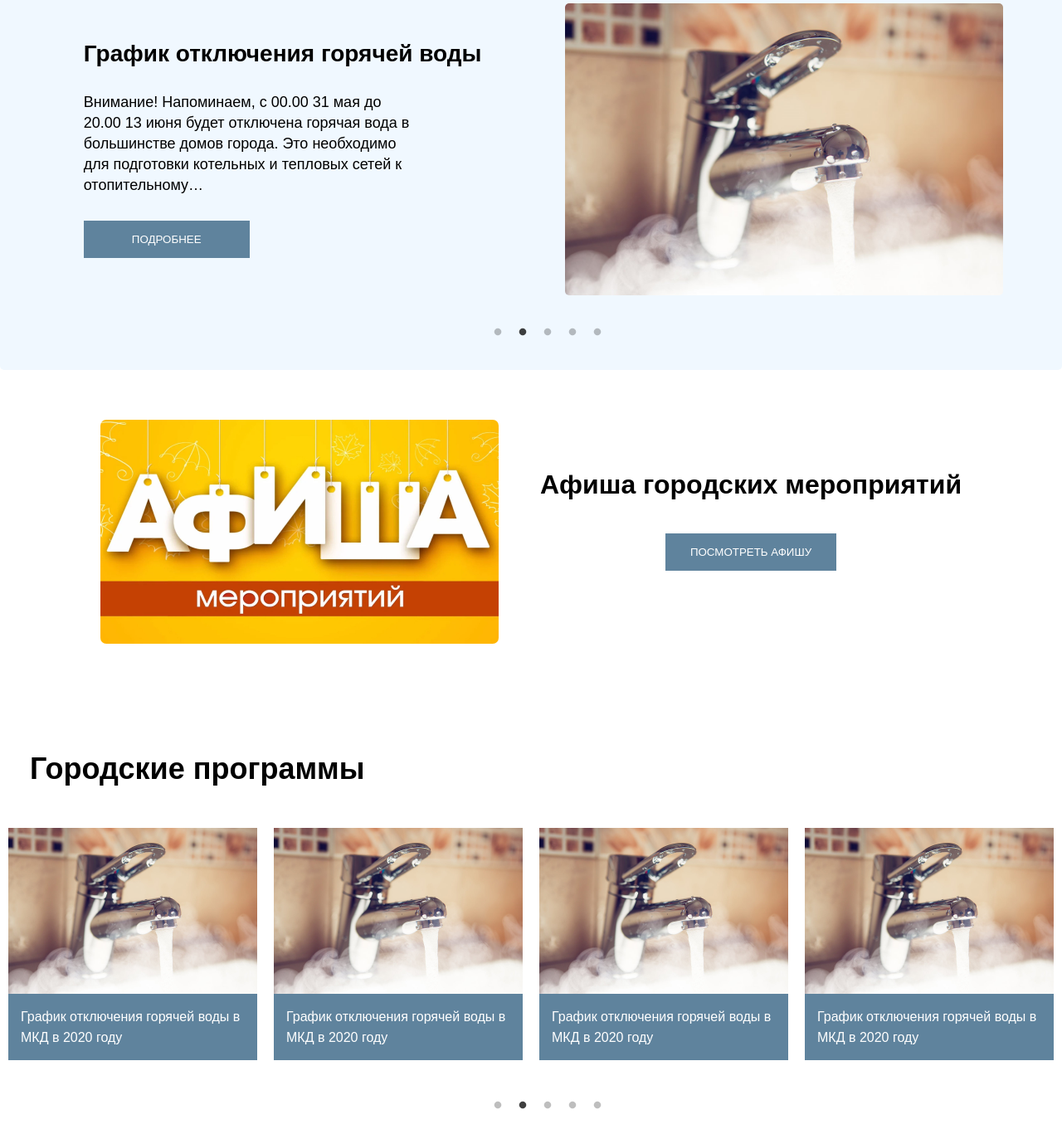
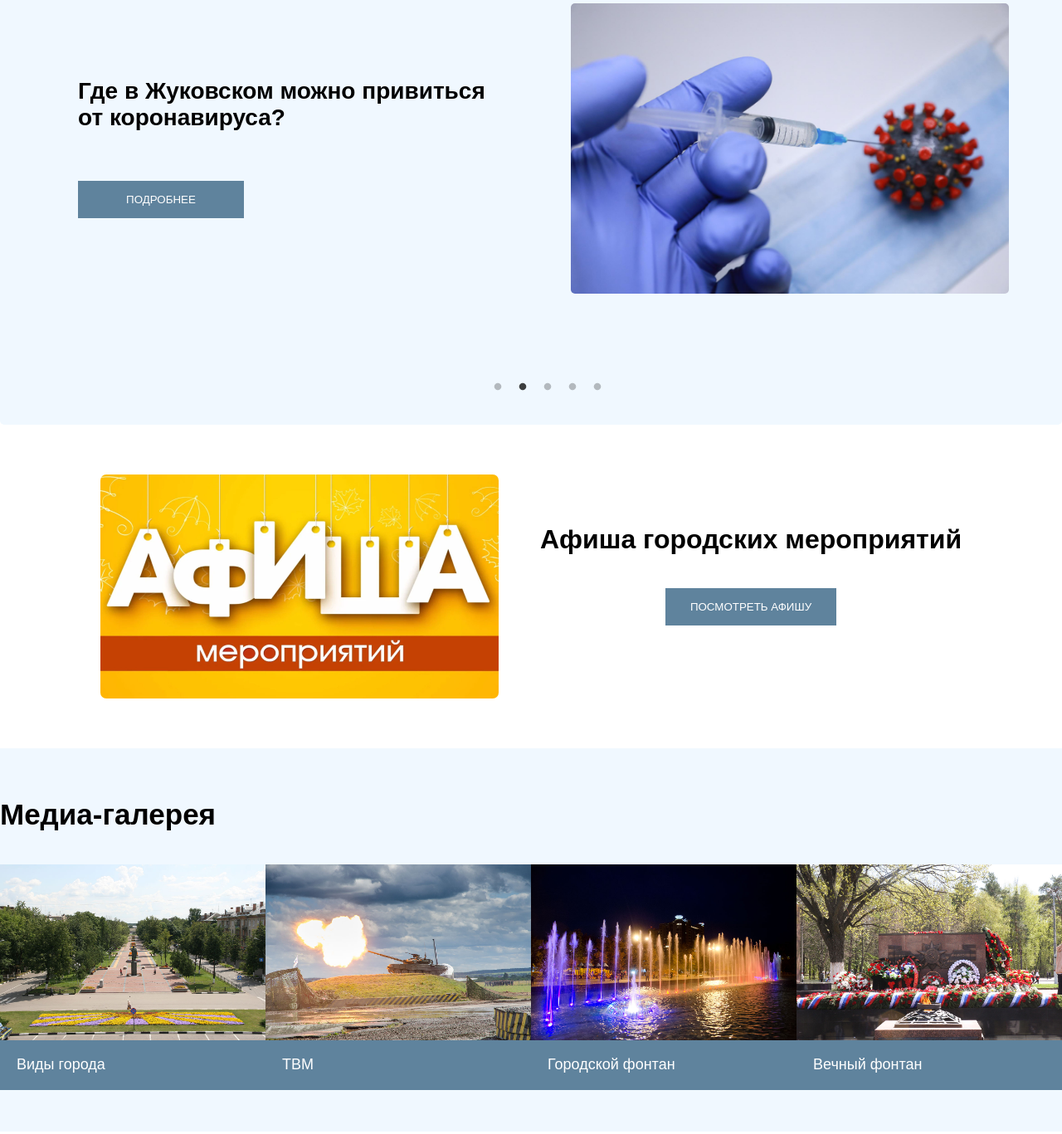
Before and after one commit to DenisSh588/administration, a plain HTML site: page index.html in a window 1280 px wide. Shown: the part 927-2294 px from the top of the page at 83% size. Drawn offline with Linux system fonts and the light colour scheme; some packages are replaced by stand-ins of ours; a script that the page names is missing.

Commit message:
Add files via upload

```diff
--- a/css/style.css
+++ b/css/style.css
@@ -94,6 +94,36 @@ html{
 
 .header__nav__link:hover {
     color: #5f839d;
+}
+.gallery{
+    background: #f0f8ff;
+    padding: 50px 0;
+}
+.gallery__block{
+    display: flex;
+    justify-content: space-between;
+
+}
+.additional__information-titel{
+    max-width: 500px;
+}
+.gallery__titel{
+    padding-top: 10px;
+    padding-bottom: 40px;
+    font-size: 35px;
+}
+.gallery__block__img{
+    text-decoration: none;
+}
+.gallery__img{
+    width: 320px;
+}
+.gallery__text{
+    background-color: #5f839d;
+    padding: 20px;
+    margin-top: -5px;
+    color: #ffffff;
+    font-size: 18px;
 }
 /*Слайдер*/
 .helpful{
@@ -237,6 +267,7 @@ html{
 }
 .urban__parameters__img{
     width: 300px;
+    height: 200px;
 }
 .urban__parameters__info{
     display: flex;
--- a/index.html
+++ b/index.html
@@ -191,57 +191,57 @@
                 <div class="additional__information__block-info">
                     <div class="additional__information__block">
                         <h2 class="additional__information-titel">
-                            График отключения горячей воды
+                            Где в Жуковском можно привиться от коронавируса?
                         </h2>
                         <div class="additional__information-text">
-                            Внимание! Напоминаем, с 00.00 31 мая до 20.00 13 июня будет отключена горячая вода в большинстве домов города. Это необходимо для подготовки котельных и тепловых сетей к отопительному…
+
                         </div>
                         <button class="additional__button">Подробнее</button>
                     </div>
                     <div class="additional__information__block__helpful">
-                        <img src="img/2021-123445.jpg" alt="" class="additional__information-img">
+                        <img src="img/2021-f06d3ecc8fb5cffd648031954c94fc83.jpg" alt="" class="additional__information-img">
                     </div>
                 </div>
                 <div class="additional__information__block-info">
                     <div class="additional__information__block">
                         <h2 class="additional__information-titel">
-                            График отключения горячей воды
+                            С 1 июня на портале «Добродел» стартовало голосование жителей по устройству колясочных зон в местах демонтажа мусоропровода.
                         </h2>
                         <div class="additional__information-text">
-                            Внимание! Напоминаем, с 00.00 31 мая до 20.00 13 июня будет отключена горячая вода в большинстве домов города. Это необходимо для подготовки котельных и тепловых сетей к отопительному…
+                            Жители домов : ул Семашко д.8 к.1; ул. Мясищева д.8 к.4, д.8; ул. Дугина д.6; ул. Чкалова д.7; ул. Туполева д.5; ул. Гринчика д.2 городского округа Жуковский смогут отдать…
                         </div>
                         <button class="additional__button">Подробнее</button>
                     </div>
                     <div class="additional__information__block__helpful">
-                        <img src="img/2021-123445.jpg" alt="" class="additional__information-img">
+                        <img src="img/mobile_ui-5b446d390998e9.46193512.jpeg" alt="" class="additional__information-img">
                     </div>
                 </div>
                 <div class="additional__information__block-info">
                     <div class="additional__information__block">
                         <h2 class="additional__information-titel">
-                            График отключения горячей воды
+                            Об оформлении пропусков на проезд в период МАКС-2021
                         </h2>
                         <div class="additional__information-text">
-                            Внимание! Напоминаем, с 00.00 31 мая до 20.00 13 июня будет отключена горячая вода в большинстве домов города. Это необходимо для подготовки котельных и тепловых сетей к отопительному…
+                            Начался прием заявок на оформление пропусков для организаций, поддерживающих жизнеобеспечение Жуковского на время проведения МАКС-2021. Отметим, въезд в город транзитного транспорта будет ограничен с 7.00 до 22.00 с…
                         </div>
                         <button class="additional__button">Подробнее</button>
                     </div>
                     <div class="additional__information__block__helpful">
-                        <img src="img/2021-123445.jpg" alt="" class="additional__information-img">
+                        <img src="img/2021-maks-2021.jpg" alt="" class="additional__information-img">
                     </div>
                 </div>
                 <div class="additional__information__block-info">
                     <div class="additional__information__block">
                         <h2 class="additional__information-titel">
-                            График отключения горячей воды
+                            Жуковчан приглашают присоединиться к медицинскому telegram-чату Общественной палаты Московской области
                         </h2>
                         <div class="additional__information-text">
-                            Внимание! Напоминаем, с 00.00 31 мая до 20.00 13 июня будет отключена горячая вода в большинстве домов города. Это необходимо для подготовки котельных и тепловых сетей к отопительному…
+                            В чате можно задать вопрос и оперативно получить ответ от организаторов здравоохранения если возникли проблемы при получении государственной медиционской помощи
                         </div>
                         <button class="additional__button">Подробнее</button>
                     </div>
                     <div class="additional__information__block__helpful">
-                        <img src="img/2021-123445.jpg" alt="" class="additional__information-img">
+                        <img src="img/2021-1-4.jpg" alt="" class="additional__information-img">
                     </div>
                 </div>
             </div>
@@ -261,6 +261,42 @@
         </div>
         <!-- /.container -->
     </section>
+    <section class="gallery">
+        <div class="container">
+            <h2 class="gallery__titel">
+                Медиа-галерея
+            </h2>
+            <div class="gallery__block">
+                <a href="#" class="gallery__block__img">
+                    <img src="img/galery-2-3.jpg" alt="i" class="gallery__img">
+                    <div class="gallery__text">
+                        Виды города
+                    </div>
+                </a>
+                <a href="#" class="gallery__block__img">
+                    <img src="img/galery-4-1.jpg" alt="i" class="gallery__img">
+                    <div class="gallery__text">
+                        ТВМ
+                    </div>
+                </a>
+                <a href="#" class="gallery__block__img">
+                    <img src="img/galery-2-1.jpg" alt="i" class="gallery__img">
+                    <div class="gallery__text">
+                        Городской фонтан
+                    </div>
+                </a>
+                <a href="#" class="gallery__block__img">
+                    <img src="img/galery-1.jpg" alt="i" class="gallery__img">
+                    <div class="gallery__text">
+                        Вечный фонтан
+                    </div>
+                </a>
+            </div>
+            <!-- /.gallery__block -->
+        </div>
+        <!-- /.container -->
+    </section>
+    <!-- /.gallery -->
     <section class="urban__parameters">
         <div class="container">
             <h2 class="urban__titel">
@@ -275,16 +311,16 @@
                     </a>
                 </div>
                 <div class="urban__parameters__info">
-                    <a href="#" class="urban__parameters-block"><img src="img/2021-123445.jpg" alt="i" class="urban__parameters__img">
+                    <a href="#" class="urban__parameters-block"><img src="img/05_2018-da6500ed76379a6cfd9932edac4c4d46-e1526459764680.jpg" alt="i" class="urban__parameters__img">
                         <div class="urban__text">
-                            График отключения горячей воды в МКД в 2020 году
+                            План ремонта автомобильных дорог на 2020 год
                         </div>
                     </a>
                 </div>
                 <div class="urban__parameters__info">
-                    <a href="#" class="urban__parameters-block"><img src="img/2021-123445.jpg" alt="i" class="urban__parameters__img">
+                    <a href="#" class="urban__parameters-block"><img src="img/2019-gallerygez.jpg" alt="i" class="urban__parameters__img">
                         <div class="urban__text">
-                            График отключения горячей воды в МКД в 2020 году
+                            План ремонта подъездов МКД в 2021 году
                         </div>
                     </a>
                 </div>
```
Also changed, not shown: js/main.js (+0 -15 lines), img/05_2018-da6500ed76379a6cfd9932edac4c4d46-e1526459764680.jpg (added), img/2019-gallerygez.jpg (added), img/2021-1-4.jpg, img/galery-1.jpg (added), img/galery-2-1.jpg (added), img/galery-2-3.jpg (added), img/galery-4-1.jpg (added), img/mobile_ui-5b446d390998e9.46193512.jpeg (added).
